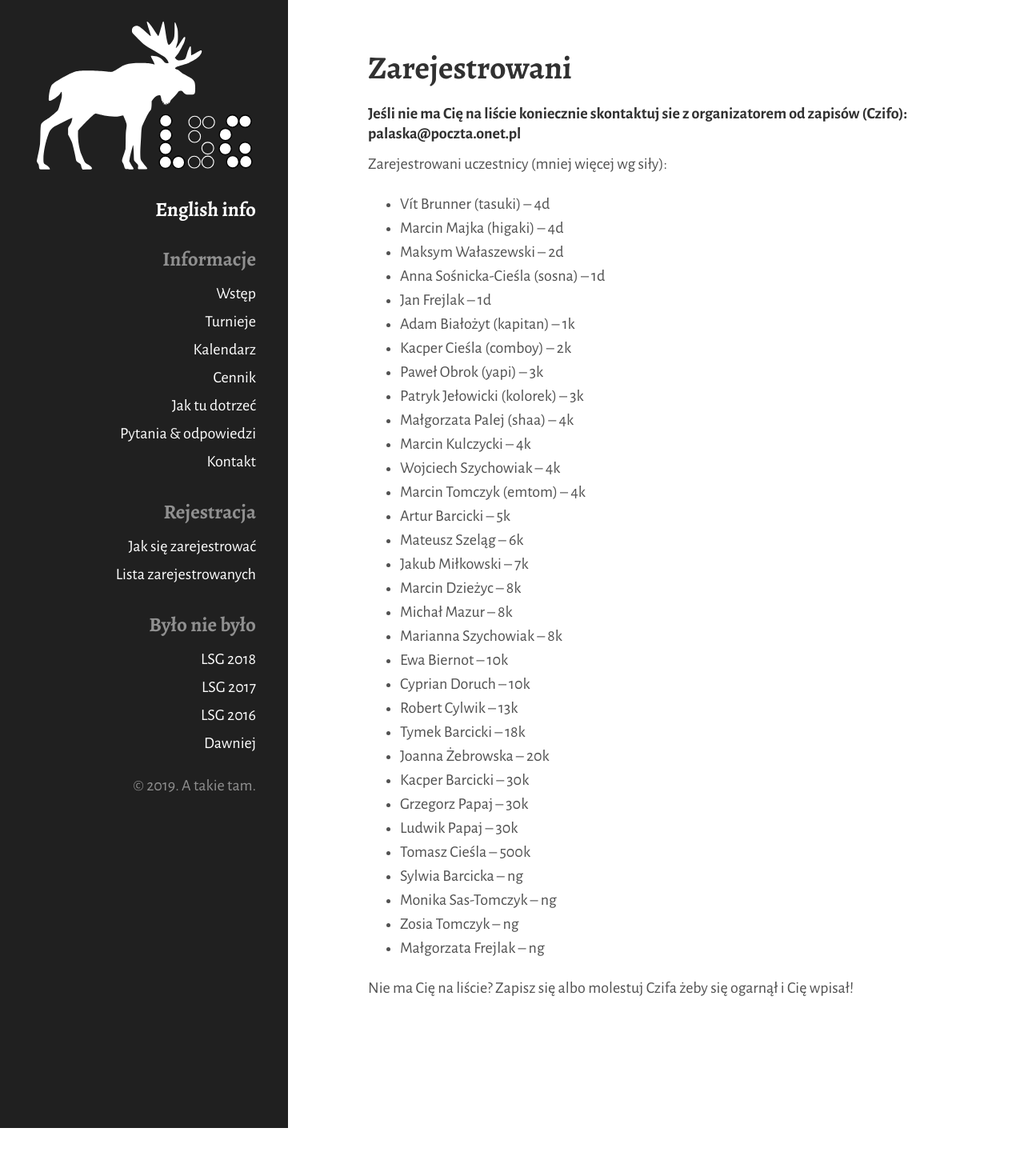
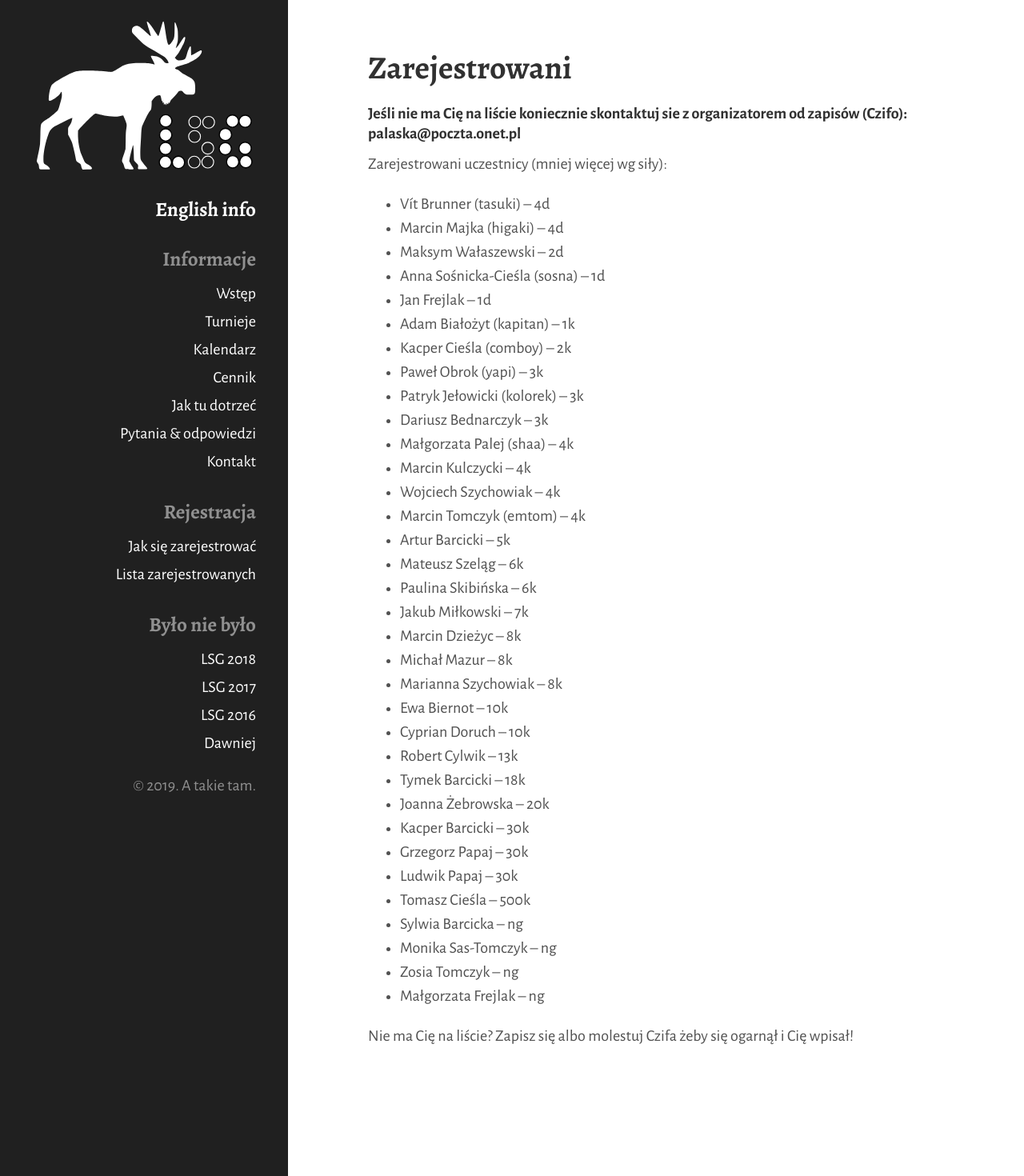
Before and after one commit to tasuki/lsg, a Jekyll site: the page built from zarejestrowani.md, in a window 1280 px wide. Shown: the whole page at 80% size. Built offline with Jekyll 4.4.1, drawn with Linux system fonts in a browser that asks for light colours; nearby versions of some CDN libraries; before the commit the page ends 1410 px from its top, so only the background shows below that.

Commit message:
Update zarejestrowani.md

```diff
--- a/zarejestrowani.md
+++ b/zarejestrowani.md
@@ -18,12 +18,14 @@ Zarejestrowani uczestnicy (mniej więcej wg siły):
 - Kacper Cieśla (comboy) -- 2k
 - Paweł Obrok (yapi) -- 3k
 - Patryk Jełowicki (kolorek) -- 3k
+- Dariusz Bednarczyk -- 3k
 - Małgorzata Palej (shaa) -- 4k
 - Marcin Kulczycki -- 4k
 - Wojciech Szychowiak -- 4k
 - Marcin Tomczyk (emtom) -- 4k
 - Artur Barcicki -- 5k
 - Mateusz Szeląg -- 6k
+- Paulina Skibińska -- 6k
 - Jakub Miłkowski -- 7k
 - Marcin Dzieżyc -- 8k
 - Michał Mazur -- 8k
```
